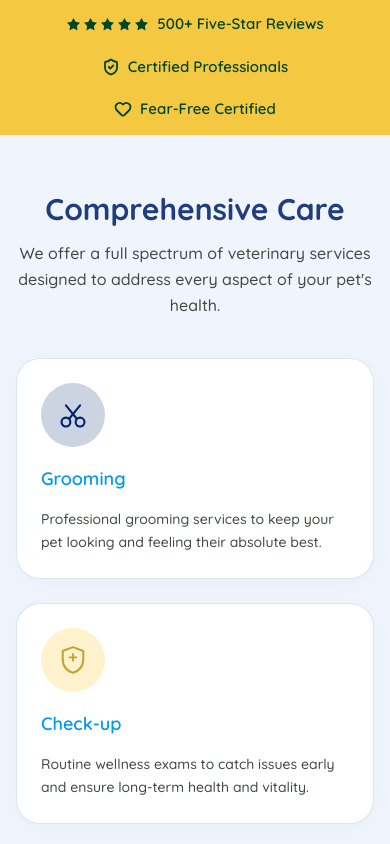
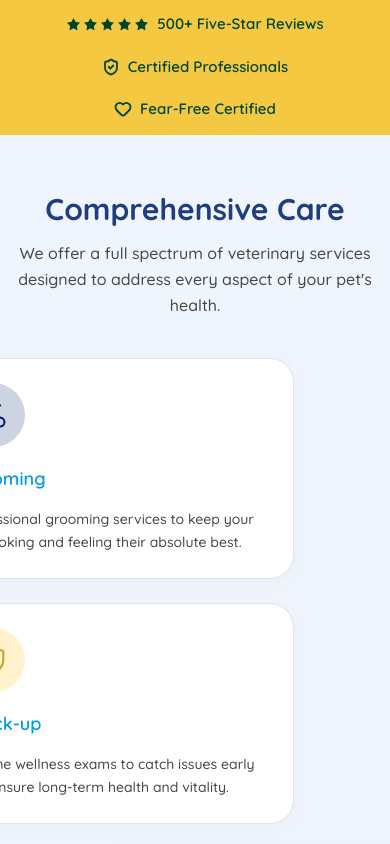
Before and after one commit to rinshadpr477-cell/aleef-vet, a Next.js app: page / in a window 390 px wide. Shown: the part 880-1724 px from the top of the page. Built offline with nearby package versions, Linux system fonts and the light colour scheme.

Commit message:
feat(services): add side-to-side scroll reveal animation for service cards

```diff
--- a/components/sections/Services.tsx
+++ b/components/sections/Services.tsx
@@ -1,3 +1,7 @@
+"use client";
+
+import { useEffect, useState } from "react";
+import { motion, useReducedMotion } from "framer-motion";
 import Reveal from "@/components/ui/Reveal";
 
 function ScissorsIcon() {
@@ -146,11 +150,25 @@ const services = [
 ];
 
 export default function Services() {
+  const shouldReduceMotion = useReducedMotion();
+  const [isMobile, setIsMobile] = useState(false);
+
+  useEffect(() => {
+    const checkMobile = () => {
+      setIsMobile(window.innerWidth < 768);
+    };
+    checkMobile();
+    window.addEventListener("resize", checkMobile);
+    return () => window.removeEventListener("resize", checkMobile);
+  }, []);
+
+  const half = services.length / 2;
+
   return (
     <section
       id="services"
-      className="relative w-full bg-[#F0F5FD] py-14 lg:py-20 scroll-mt-[80px]"
-      style={{ backgroundColor: "#F0F5FD" }}
+      className="relative w-full bg-[#F0F5FD] py-14 lg:py-20 scroll-mt-[80px] overflow-x-clip"
+      style={{ backgroundColor: "#F0F5FD", overflowX: "clip" }}
       aria-labelledby="services-heading"
     >
       <div className="w-full px-4 sm:px-6 lg:px-8 flex flex-col items-center">
@@ -180,15 +198,37 @@ export default function Services() {
         <div className="w-full grid grid-cols-1 sm:grid-cols-2 lg:grid-cols-4 gap-6 items-stretch">
           {services.map((service, idx) => {
             const Icon = service.icon;
+            const isLeft = idx < half;
+            const initialX = isLeft ? -80 : 80;
+
             return (
-              <Reveal
-                as="article"
+              <motion.article
                 key={service.id}
                 id={service.id}
-                delay={idx * 0.1}
-                duration={0.6}
-                y={24}
-                className="bg-white rounded-[24px] p-6 sm:p-7 flex flex-col items-start gap-4 shadow-sm h-full card-interactive-hover"
+                initial={
+                  shouldReduceMotion
+                    ? { opacity: 0 }
+                    : isMobile
+                    ? { opacity: 0, y: 30 }
+                    : { opacity: 0, x: initialX }
+                }
+                whileInView={
+                  shouldReduceMotion
+                    ? { opacity: 1 }
+                    : isMobile
+                    ? { opacity: 1, y: 0 }
+                    : { opacity: 1, x: 0 }
+                }
+                viewport={{ once: true, margin: "-80px" }}
+                transition={{
+                  duration: shouldReduceMotion ? 0.2 : 0.7,
+                  delay: idx * 0.12,
+                  ease: "easeOut",
+                }}
+                className="h-full flex"
+              >
+                <div
+                  className="w-full bg-white rounded-[24px] p-6 sm:p-7 flex flex-col items-start gap-4 shadow-sm h-full card-interactive-hover"
                   style={{
                     backgroundColor: "#FFFFFF",
                     border: "1px solid rgba(2, 35, 107, 0.12)",
@@ -230,7 +270,8 @@ export default function Services() {
                       {service.description}
                     </p>
                   </div>
-              </Reveal>
+                </div>
+              </motion.article>
             );
           })}
         </div>
```
Lines whose indentation alone changed are shown as unchanged.
